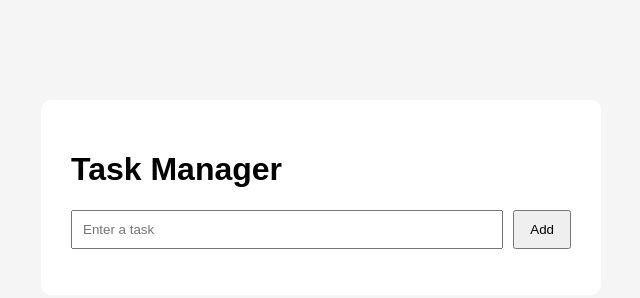
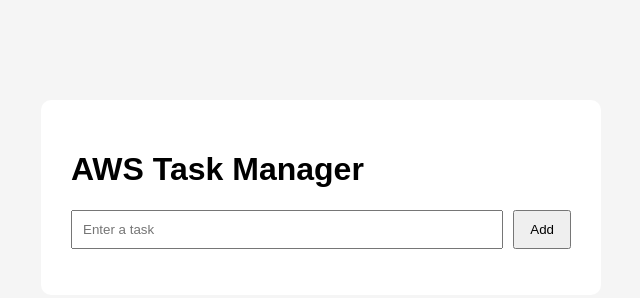
Before and after one commit to surajg-05/task-manager, a plain HTML site: page frontend/index.html in a window 1280 px wide. Shown: the whole page, without its empty margins (319-959 px from the left). Drawn offline with Linux system fonts and the light colour scheme; no server answers.

Commit message:
Update title to 'AWS Task Manager' in index.html

```diff
--- a/frontend/index.html
+++ b/frontend/index.html
@@ -10,7 +10,7 @@
 <body>
 
     <div class="container">
-        <h1>Task Manager</h1>
+        <h1> AWS Task Manager</h1>
 
         <div class="add-task">
             <input
```
